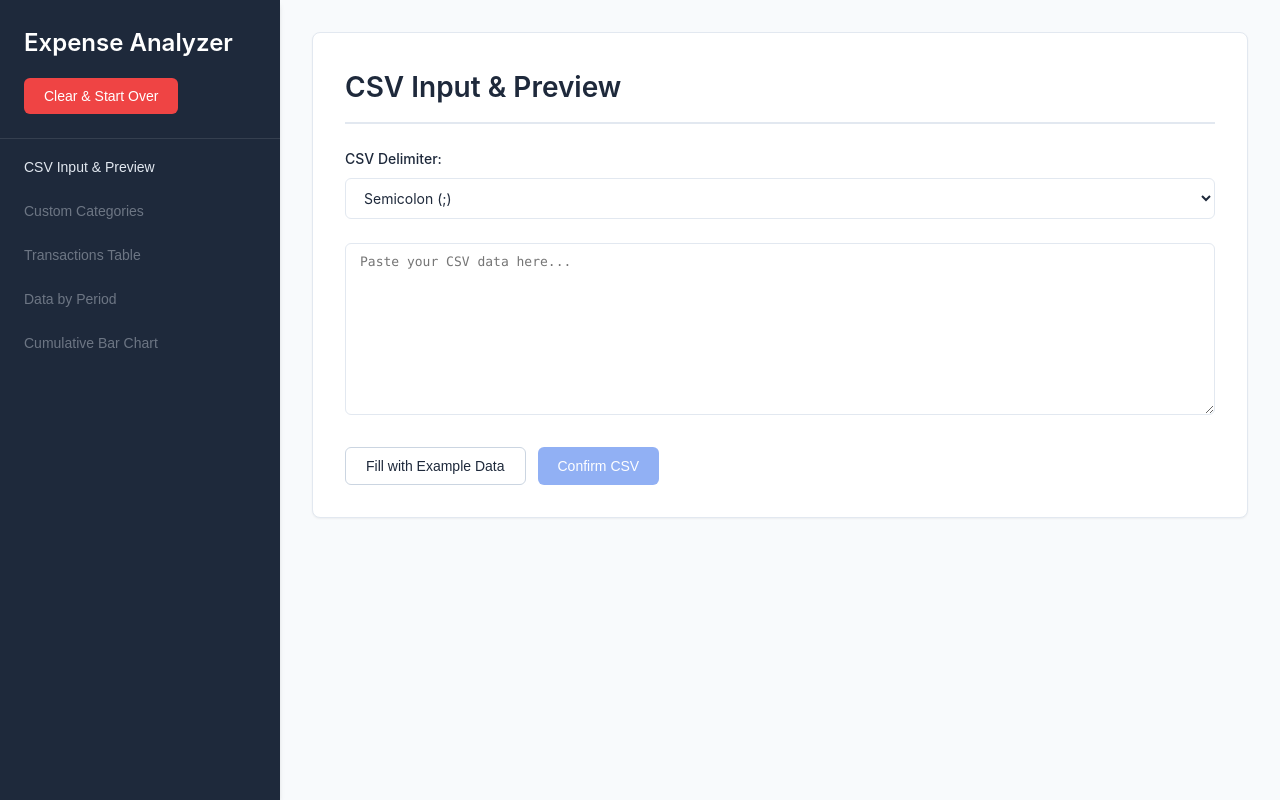
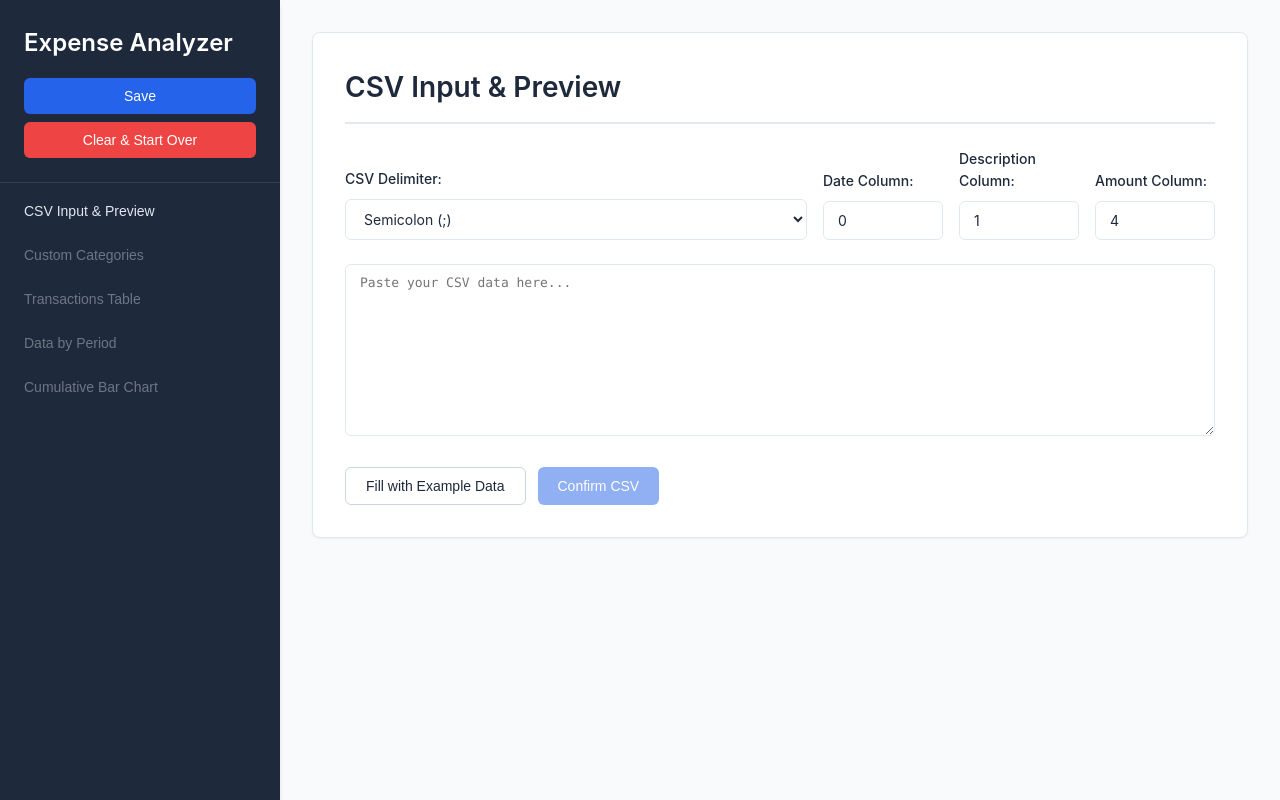
Before and after one commit to zawias-pro/01_Expenses, a React (Vite) app: page / in a window 1280 px wide. Built offline with nearby package versions, Linux system fonts and the light colour scheme.

Commit message:
configurable columns, single localStorage item

```diff
--- a/src/core/App.css
+++ b/src/core/App.css
@@ -207,6 +207,23 @@ body {
 }
 
 /* Forms */
+.form-group-row {
+  display: flex;
+  gap: 1rem;
+  align-items: flex-end;
+  flex-wrap: wrap;
+}
+
+.form-group-row > .form-group {
+  flex: 1 1 200px;
+  margin-bottom: 0;
+}
+
+.form-group-row > .form-group-small {
+  flex: 0 0 120px;
+  margin-bottom: 0;
+}
+
 .form-group {
   margin-bottom: 1.5rem;
 }
--- a/src/core/App.tsx
+++ b/src/core/App.tsx
@@ -143,78 +143,106 @@ invalid-date;"INVALID DATE TRANSACTION";"MojBank 1234 ... 5678";"Bez kategorii";
 
 const RULES = parseRules(rulesContent)
 
-const STORAGE_KEYS = {
-  csv: 'expense-analyzer-csv',
-  delimiter: 'expense-analyzer-delimiter',
-  transactions: 'expense-analyzer-transactions',
-  view: 'expense-analyzer-view',
-  customRules: 'expense-analyzer-custom-rules',
-  csvAccepted: 'expense-analyzer-csv-accepted',
-}
+const STORAGE_KEY = 'expense-analyzer-data'
 
 type View = 'csv' | 'categories' | 'transactions' | 'summary' | 'chart'
 
+type SavedData = {
+  transactions: Transaction[]
+  view: View
+  customRules: Record<string, string>
+  csvAccepted: boolean
+  selectedMonth: { year: number; month: number } | null
+  dateIndex: number
+  descriptionIndex: number
+  amountIndex: number
+}
+
+const loadSavedData = (): SavedData | null => {
+  try {
+    const saved = localStorage.getItem(STORAGE_KEY)
+    if (!saved) return null
+    const parsed = JSON.parse(saved)
+    // Validate that it has the expected structure
+    if (typeof parsed === 'object' && parsed !== null) {
+      // Check for required fields (allow partial data for migration)
+      if (Array.isArray(parsed.transactions) &&
+          typeof parsed.view === 'string' &&
+          typeof parsed.customRules === 'object' &&
+          typeof parsed.csvAccepted === 'boolean') {
+        // Provide defaults for column indices if not present (backward compatibility)
+        return {
+          ...parsed,
+          dateIndex: typeof parsed.dateIndex === 'number' ? parsed.dateIndex : 0,
+          descriptionIndex: typeof parsed.descriptionIndex === 'number' ? parsed.descriptionIndex : 1,
+          amountIndex: typeof parsed.amountIndex === 'number' ? parsed.amountIndex : 4,
+        } as SavedData
+      }
+    }
+    return null
+  } catch {
+    return null
+  }
+}
+
+const saveData = (data: SavedData): void => {
+  try {
+    localStorage.setItem(STORAGE_KEY, JSON.stringify(data))
+  } catch (error) {
+    console.error('Failed to save data:', error)
+  }
+}
+
+// Cache for initial data load (only loaded once per app lifecycle)
+let cachedInitialData: SavedData | null | undefined = undefined
+
+const getInitialData = (): SavedData | null => {
+  if (cachedInitialData === undefined) {
+    cachedInitialData = loadSavedData()
+  }
+  return cachedInitialData
+}
+
 const App = () => {
+  // Load saved data only once on initialization
+  const initialData = getInitialData()
+
   const [csvAccepted, setCsvAccepted] = useState<boolean>(() => {
-    const saved = localStorage.getItem(STORAGE_KEYS.csvAccepted)
-    return saved === 'true'
+    return initialData?.csvAccepted ?? false
   })
   const [view, setView] = useState<View>(() => {
-    const saved = localStorage.getItem(STORAGE_KEYS.view) as View|null
-    const csvAcceptedSaved = localStorage.getItem(STORAGE_KEYS.csvAccepted) === 'true'
     // Always start on CSV page if CSV is not accepted
-    if (!csvAcceptedSaved) {
+    if (!initialData?.csvAccepted) {
       return 'csv' as const
     }
-    return saved || 'csv' as const
+    return initialData?.view || 'csv'
   })
-  const [csvContent, setCsvContent] = useState<string>(() => {
-    const saved = localStorage.getItem(STORAGE_KEYS.csv)
-    return saved || ''
+  // CSV content is ephemeral - not saved to localStorage
+  const [csvContent, setCsvContent] = useState<string>('')
+  const [delimiter, setDelimiter] = useState<string>(';')
+  const [dateIndex, setDateIndex] = useState<number>(() => {
+    return initialData?.dateIndex ?? 0
   })
-  const [delimiter, setDelimiter] = useState<string>(() => {
-    const saved = localStorage.getItem(STORAGE_KEYS.delimiter)
-    return saved || ';'
+  const [descriptionIndex, setDescriptionIndex] = useState<number>(() => {
+    return initialData?.descriptionIndex ?? 1
+  })
+  const [amountIndex, setAmountIndex] = useState<number>(() => {
+    return initialData?.amountIndex ?? 4
   })
   const [transactions, setTransactions] = useState<Transaction[]>(() => {
-    const saved = localStorage.getItem(STORAGE_KEYS.transactions)
-    return saved ? (JSON.parse(saved) as Transaction[]) : []
+    return initialData?.transactions ?? []
   })
   const [summaries, setSummaries] = useState<MonthlySummary[] | null>(null)
-  const [selectedMonth, setSelectedMonth] = useState<{ year: number; month: number } | null>(null)
+  const [selectedMonth, setSelectedMonth] = useState<{ year: number; month: number } | null>(() => {
+    return initialData?.selectedMonth ?? null
+  })
   const [customRules, setCustomRules] = useState<Record<string, string>>(() => {
-    const saved = localStorage.getItem(STORAGE_KEYS.customRules)
-    return saved ? (JSON.parse(saved) as Record<string, string>) : {}
+    return initialData?.customRules ?? {}
   })
 
   // Merge base rules with custom rules (memoized to prevent infinite loops)
   const allRules = useMemo(() => ({ ...RULES, ...customRules }), [customRules])
   const categories = useMemo(() => getCategories(allRules), [allRules])
-
-  // Save to localStorage whenever data changes
-  useEffect(() => {
-    localStorage.setItem(STORAGE_KEYS.csv, csvContent)
-  }, [csvContent])
-
-  useEffect(() => {
-    localStorage.setItem(STORAGE_KEYS.delimiter, delimiter)
-  }, [delimiter])
-
-  useEffect(() => {
-    localStorage.setItem(STORAGE_KEYS.transactions, JSON.stringify(transactions))
-  }, [transactions])
-
-  useEffect(() => {
-    localStorage.setItem(STORAGE_KEYS.view, view)
-  }, [view])
-
-  useEffect(() => {
-    localStorage.setItem(STORAGE_KEYS.customRules, JSON.stringify(customRules))
-  }, [customRules])
-
-  useEffect(() => {
-    localStorage.setItem(STORAGE_KEYS.csvAccepted, csvAccepted.toString())
-  }, [csvAccepted])
 
   // Reset view to CSV if CSV is not accepted
   useEffect(() => {
@@ -250,9 +278,21 @@ const App = () => {
       if (activeTransactions.length > 0) {
         const result = processTransactions(activeTransactions, allRules)
         setSummaries(result)
-        // Set selected month to the first available month if not set
-        if (result.length > 0 && selectedMonth === null) {
-          setSelectedMonth({ year: result[0].year, month: result[0].month })
+        // Validate or set selected month
+        if (result.length > 0) {
+          if (selectedMonth === null) {
+            // Set to first available month if not set
+            setSelectedMonth({ year: result[0].year, month: result[0].month })
+          } else {
+            // Validate that the selected month exists in the summaries
+            const monthExists = result.some(
+              s => s.year === selectedMonth.year && s.month === selectedMonth.month
+            )
+            if (!monthExists) {
+              // If selected month doesn't exist, set to first available
+              setSelectedMonth({ year: result[0].year, month: result[0].month })
+            }
+          }
         }
       } else {
         // All transactions are excluded
@@ -265,20 +305,37 @@ const App = () => {
     // eslint-disable-next-line react-hooks/exhaustive-deps
   }, [transactions, allRules])
 
+  const handleSave = () => {
+    const dataToSave: SavedData = {
+      transactions,
+      view,
+      customRules,
+      csvAccepted,
+      selectedMonth,
+      dateIndex,
+      descriptionIndex,
+      amountIndex,
+    }
+    saveData(dataToSave)
+  }
+
   const handleClear = () => {
-    localStorage.removeItem(STORAGE_KEYS.csv)
-    localStorage.removeItem(STORAGE_KEYS.delimiter)
-    localStorage.removeItem(STORAGE_KEYS.transactions)
-    localStorage.removeItem(STORAGE_KEYS.view)
-    localStorage.removeItem(STORAGE_KEYS.customRules)
-    localStorage.removeItem(STORAGE_KEYS.csvAccepted)
+    // Clear all localStorage data
+    localStorage.removeItem(STORAGE_KEY)
+    // Reset cache so next mount loads fresh
+    cachedInitialData = null
+    // Reset all state
     setCsvContent('')
     setDelimiter(';')
+    setDateIndex(0)
+    setDescriptionIndex(1)
+    setAmountIndex(4)
     setTransactions([])
     setSummaries(null)
     setCustomRules({})
     setCsvAccepted(false)
     setView('csv')
+    setSelectedMonth(null)
   }
 
   const handleCsvAccept = () => {
@@ -294,7 +351,7 @@ const App = () => {
     if (csvContent.trim()) {
       const lines = csvContent.split('\n').filter(l => l.trim())
       if (lines.length > 0) {
-        const parsed = lines.map(line => parseCSVLine(line, delimiter))
+        const parsed = lines.map(line => parseCSVLine(line, delimiter, dateIndex, descriptionIndex, amountIndex))
         const classified = parsed.map(t => ({
           ...t,
           category: classifyDescription(t.description, allRules)
@@ -304,7 +361,7 @@ const App = () => {
     }
     // Don't clear transactions when csvContent is empty - let user keep their data
     // eslint-disable-next-line react-hooks/exhaustive-deps
-  }, [csvContent, delimiter])
+  }, [csvContent, delimiter, dateIndex, descriptionIndex, amountIndex])
 
   const handleUpdateExcluded = (id: string, excluded: boolean) => {
     setTransactions(prev => prev.map(t => t.id === id ? { ...t, excluded } : t))
@@ -340,9 +397,14 @@ const App = () => {
       <div className="sidebar">
         <div className="sidebar-header">
           <h1>Expense Analyzer</h1>
-          <button className="btn btn-danger" onClick={handleClear}>
-            Clear & Start Over
-          </button>
+          <div style={{ display: 'flex', gap: '0.5rem', flexDirection: 'column' }}>
+            <button className="btn btn-primary" onClick={handleSave}>
+              Save
+            </button>
+            <button className="btn btn-danger" onClick={handleClear}>
+              Clear & Start Over
+            </button>
+          </div>
         </div>
 
         <nav className="sidebar-nav">
@@ -386,8 +448,14 @@ const App = () => {
           <CSVInputPreview
             csvContent={csvContent}
             delimiter={delimiter}
+            dateIndex={dateIndex}
+            descriptionIndex={descriptionIndex}
+            amountIndex={amountIndex}
             onCsvChange={setCsvContent}
             onDelimiterChange={setDelimiter}
+            onDateIndexChange={setDateIndex}
+            onDescriptionIndexChange={setDescriptionIndex}
+            onAmountIndexChange={setAmountIndex}
             onFillExample={handleFillExample}
             onCsvAccept={handleCsvAccept}
             csvAccepted={csvAccepted}
--- a/src/parsing/parseCSVLine/parseCSVLine.ts
+++ b/src/parsing/parseCSVLine/parseCSVLine.ts
@@ -17,28 +17,33 @@ import { validateTransaction } from '../validateTransaction/validateTransaction.
  *   overridden: false
  * }
  */
-const parseCSVLine = (line: string, delimiter: string = ';'): Transaction => {
-  // Simple CSV parser for the specific format:
-  // 2025-12-12;"Description";"Account";"Category";-5 000,00 PLN;;
-  // Note: Account field is ignored and not parsed
+const parseCSVLine = (
+  line: string,
+  delimiter: string = ';',
+  dateIndex: number = 0,
+  descriptionIndex: number = 1,
+  amountIndex: number = 4
+): Transaction => {
+  // Simple CSV parser with configurable column indices
   const parts = line.split(delimiter)
   const clean = (s: string) => s.replace(/^"|"$/g, '').trim()
 
   // Handle cases where we don't have enough parts
-  const date = parts.length > 0 ? clean(parts[0]) : ''
-  const description = parts.length > 1 ? clean(parts[1]) : ''
+  const date = parts.length > dateIndex ? clean(parts[dateIndex]) : ''
+  const description = parts.length > descriptionIndex ? clean(parts[descriptionIndex]) : ''
   // Account field is ignored - always set to empty string
   const account = ''
   // Category from CSV is ignored - always default to "others"
   const category = 'others'
-  const amount = parts.length > 4 ? clean(parts[4]) : ''
+  const amount = parts.length > amountIndex ? clean(parts[amountIndex]) : ''
 
   // Check for insufficient parts
   let validation = validateTransaction(date, description, category, amount, line)
 
   // Additional validation for insufficient CSV parts
-  if (parts.length < 5 && line.trim()) {
-    validation = { isValid: false, error: `Insufficient CSV columns (expected 5, got ${parts.length.toString()})` }
+  const maxIndex = Math.max(dateIndex, descriptionIndex, amountIndex)
+  if (parts.length <= maxIndex && line.trim()) {
+    validation = { isValid: false, error: `Insufficient CSV columns (need at least ${maxIndex + 1}, got ${parts.length.toString()})` }
   }
 
   return {
--- a/src/views/input/CSVInputPreview.tsx
+++ b/src/views/input/CSVInputPreview.tsx
@@ -2,11 +2,32 @@ import { parseCSVLine } from '../../parsing/parseCSVLine/parseCSVLine.ts'
 import { classifyDescription } from '../../parsing/classifyDescription/classifyDescription.ts'
 import type { Transaction } from '../../parsing/types.ts'
 
-const CSVInputPreview = ({ csvContent, delimiter, onCsvChange, onDelimiterChange, onFillExample, onCsvAccept, csvAccepted, rules }: {
+const CSVInputPreview = ({
+  csvContent,
+  delimiter,
+  dateIndex,
+  descriptionIndex,
+  amountIndex,
+  onCsvChange,
+  onDelimiterChange,
+  onDateIndexChange,
+  onDescriptionIndexChange,
+  onAmountIndexChange,
+  onFillExample,
+  onCsvAccept,
+  csvAccepted,
+  rules
+}: {
   csvContent: string
   delimiter: string
+  dateIndex: number
+  descriptionIndex: number
+  amountIndex: number
   onCsvChange: (content: string) => void
   onDelimiterChange: (delimiter: string) => void
+  onDateIndexChange: (index: number) => void
+  onDescriptionIndexChange: (index: number) => void
+  onAmountIndexChange: (index: number) => void
   onFillExample: () => void
   onCsvAccept: () => void
   csvAccepted: boolean
@@ -18,7 +39,7 @@ const CSVInputPreview = ({ csvContent, delimiter, onCsvChange, onDelimiterChange
 
     const lines = csvContent.split('\n').filter(line => line.trim())
     return lines.slice(0, 3).map(line => {
-      const parsed = parseCSVLine(line, delimiter)
+      const parsed = parseCSVLine(line, delimiter, dateIndex, descriptionIndex, amountIndex)
       return {
         ...parsed,
         category: classifyDescription(parsed.description, rules)
@@ -52,6 +73,8 @@ const CSVInputPreview = ({ csvContent, delimiter, onCsvChange, onDelimiterChange
       <h2 className="section-header">CSV Input & Preview</h2>
 
       <div className="form-group">
+        <div className="form-group-row">
+          <div className="form-group">
             <label htmlFor="delimiter-select" className="form-label">
               CSV Delimiter:
             </label>
@@ -67,6 +90,50 @@ const CSVInputPreview = ({ csvContent, delimiter, onCsvChange, onDelimiterChange
               <option value="\t">Tab</option>
               <option value="|">Pipe (|)</option>
             </select>
+          </div>
+          <div className="form-group-small">
+            <label htmlFor="date-index" className="form-label">
+              Date Column:
+            </label>
+            <input
+              id="date-index"
+              type="number"
+              className="form-input"
+              value={dateIndex}
+              onChange={e => { onDateIndexChange(parseInt(e.target.value) || 0) }}
+              min="0"
+              disabled={csvAccepted}
+            />
+          </div>
+          <div className="form-group-small">
+            <label htmlFor="description-index" className="form-label">
+              Description Column:
+            </label>
+            <input
+              id="description-index"
+              type="number"
+              className="form-input"
+              value={descriptionIndex}
+              onChange={e => { onDescriptionIndexChange(parseInt(e.target.value) || 0) }}
+              min="0"
+              disabled={csvAccepted}
+            />
+          </div>
+          <div className="form-group-small">
+            <label htmlFor="amount-index" className="form-label">
+              Amount Column:
+            </label>
+            <input
+              id="amount-index"
+              type="number"
+              className="form-input"
+              value={amountIndex}
+              onChange={e => { onAmountIndexChange(parseInt(e.target.value) || 0) }}
+              min="0"
+              disabled={csvAccepted}
+            />
+          </div>
+        </div>
       </div>
 
       <div className="form-group">
```
Lines whose indentation alone changed are shown as unchanged.
